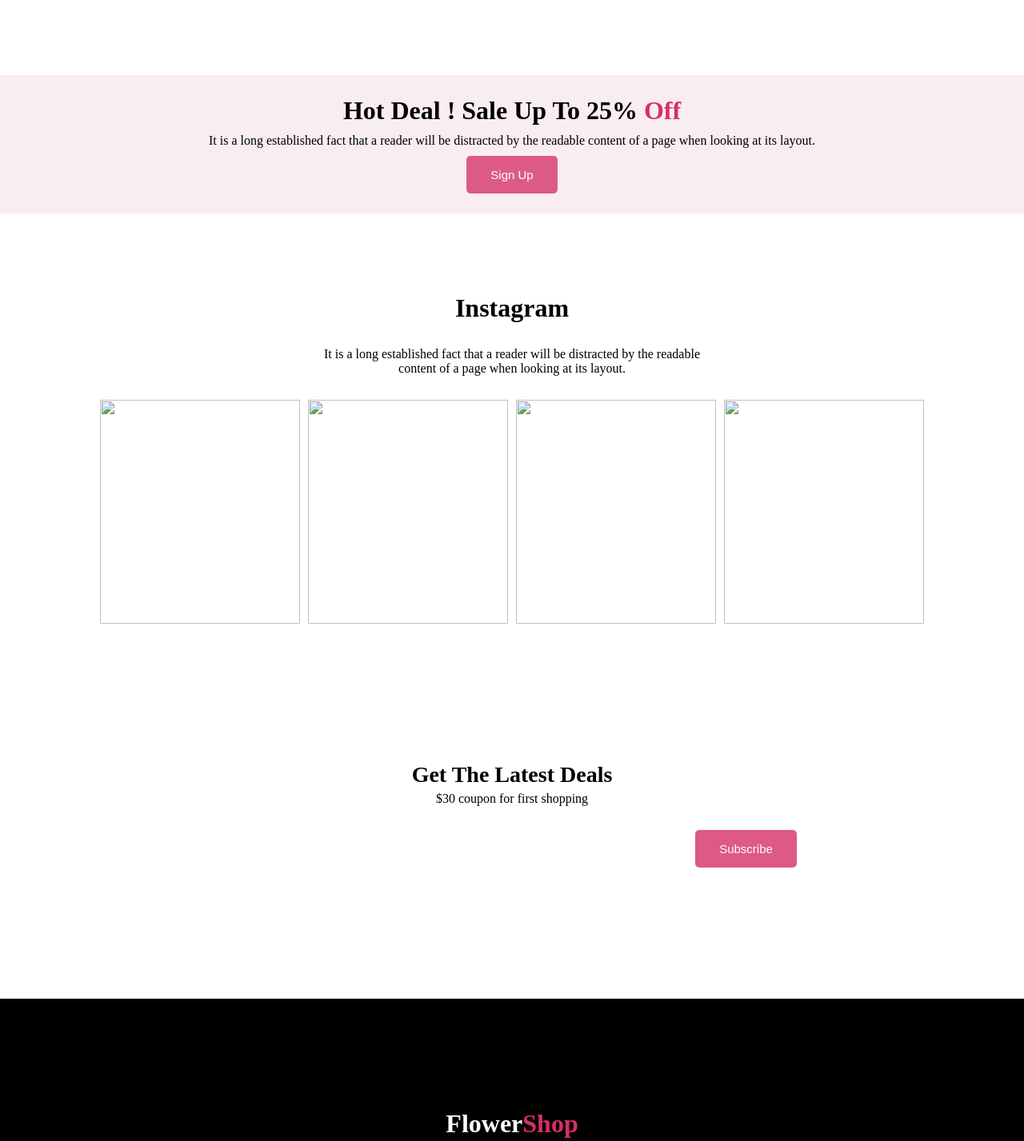
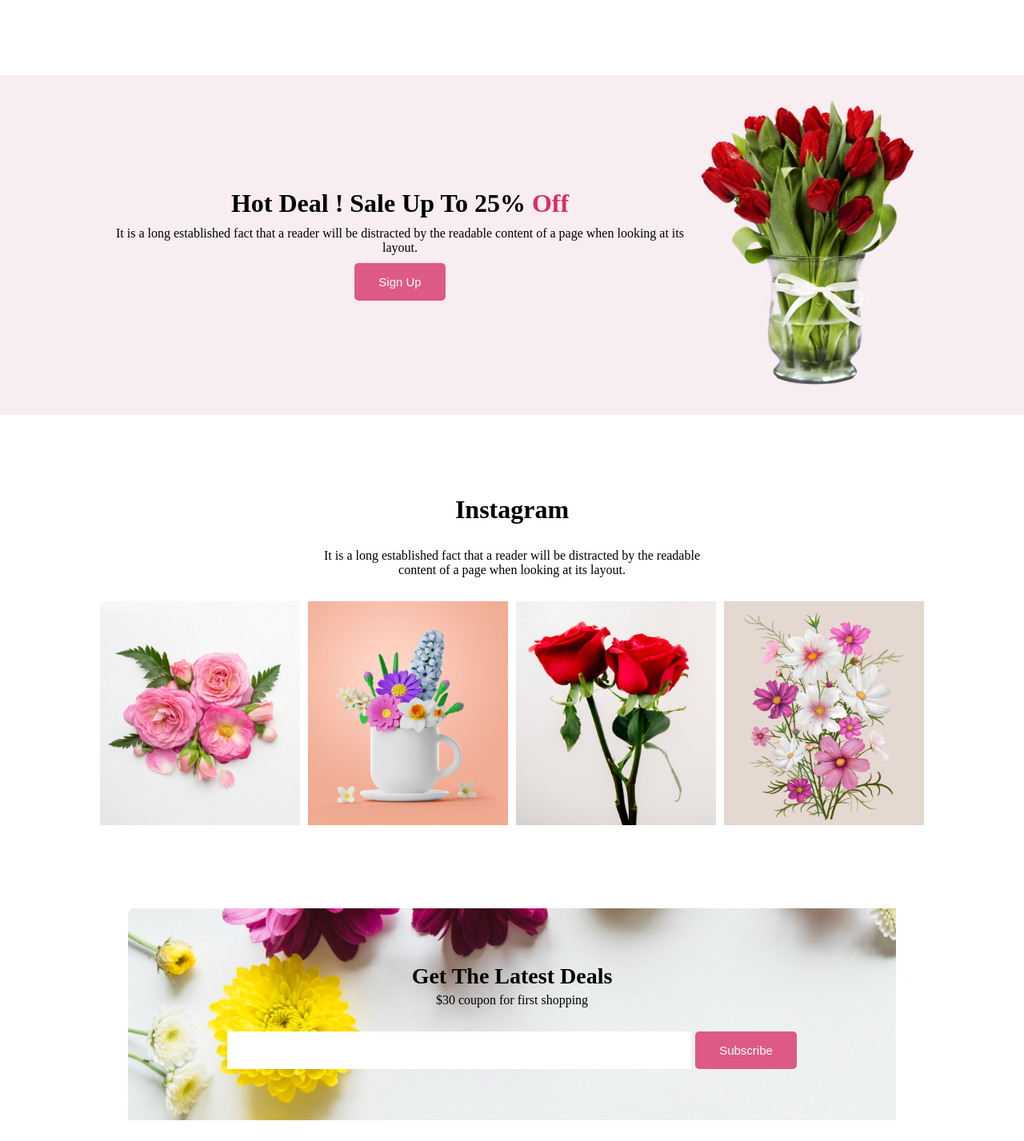
Before and after one commit to sadmanHafizShohan/flowerShop, a plain HTML site: page index.html in a window 1280 px wide. Shown: the part 1800-3227 px from the top of the page at 80% size. Drawn offline with Linux system fonts and the light colour scheme; the site is published under a folder, as on GitHub Pages, so addresses that start at the root find nothing.

Commit message:
flowerShopRecheck4

```diff
--- a/index.html
+++ b/index.html
@@ -79,7 +79,7 @@
                 <button class="button">Sign Up</button>
             </div>
             <div class="discount-img">
-                <img src="/images/pngwing 8.png" alt="">
+                <img src="./images/pngwing 8.png" alt="">
             </div>
             </div>
         </section>
@@ -92,22 +92,22 @@
             <div class="card-images container">
                 <div class="card">
                     <div class="card-1">
-                        <img src="/images/Flower 01.png" alt="">
+                        <img src="./images/Flower 01.png" alt="">
                     </div>
                 </div>
                 <div class="card">
                     <div class="card-2">
-                        <img src="/images/Rectangle 5.png" alt="">
+                        <img src="./images/Rectangle 5.png" alt="">
                     </div>
                 </div>
                 <div class="card">
                     <div class="card-3">
-                        <img src="/images/Rectangle 6.png" alt="">
+                        <img src="./images/Rectangle 6.png" alt="">
                     </div>
                 </div>
                 <div class="card">
                     <div class="card-4">
-                        <img src="/images/Rectangle 4.png" alt="">
+                        <img src="./images/Rectangle 4.png" alt="">
                     </div>
                 </div>
             </div>
--- a/style.css
+++ b/style.css
@@ -144,7 +144,7 @@
     height: 280px;
 }
 .subscribe-section{
-    background-image: url(/images/Rectangle\ 9.png);
+    background-image: url(./images/Rectangle\ 9.png);
     padding: 5% 0;
 }
 .subscribe-title{
```
